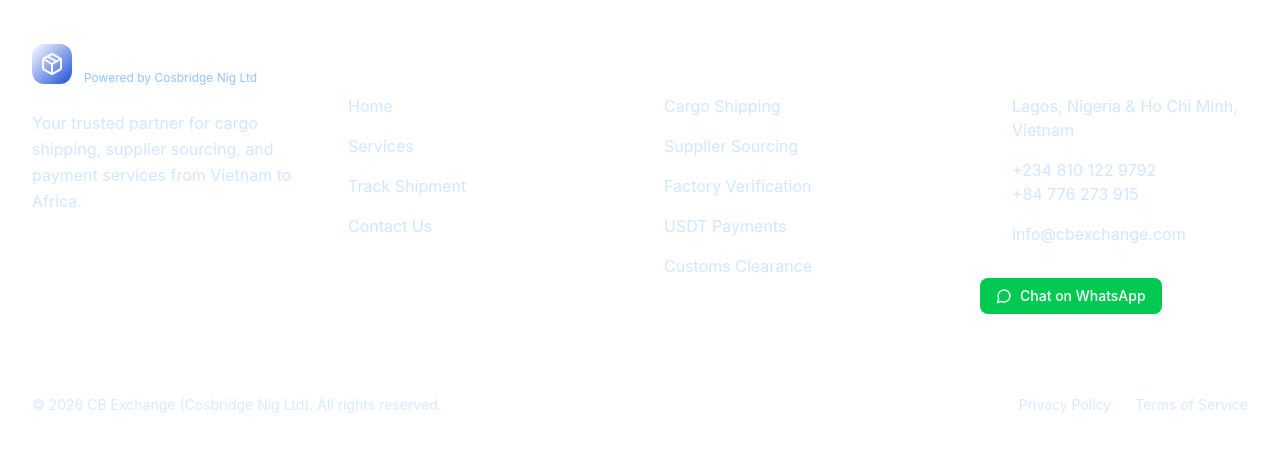
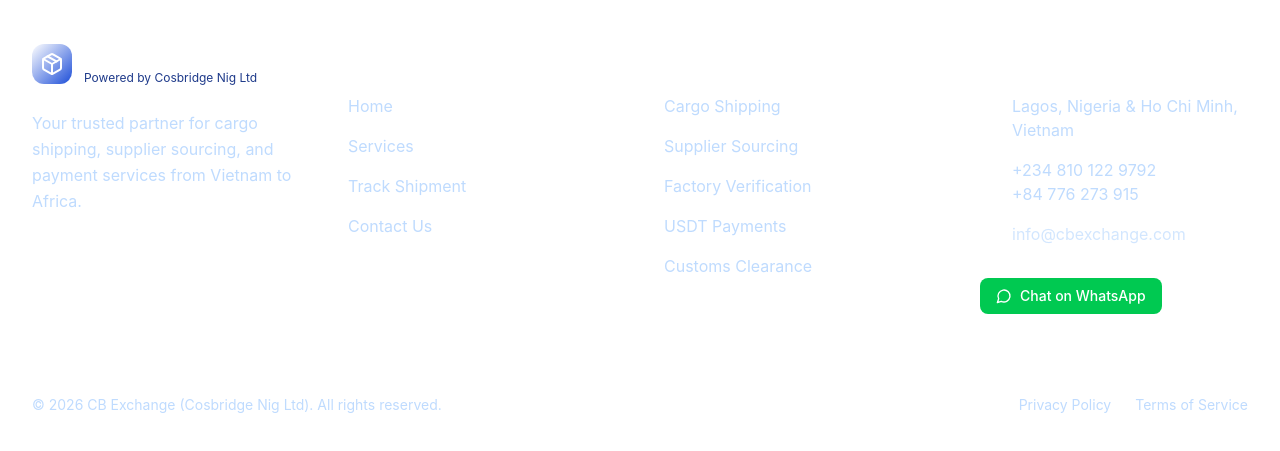
Before and after one commit to Johnspiritual/cb-exchange, a Next.js app: page / in a window 1280 px wide. Shown: the part 5510-5961 px from the top of the page. Built offline with nearby package versions, Linux system fonts and the light colour scheme.

Commit message:
Update Footer.tsx
edited the footer for better visibility

```diff
--- a/components/Footer.tsx
+++ b/components/Footer.tsx
@@ -18,10 +18,10 @@ const Footer = () => {
               </div>
               <div>
                 <span className="text-xl font-bold">CB Exchange</span>
-                <span className="block text-xs text-primary-300">Powered by Cosbridge Nig Ltd</span>
+                <span className="block text-xs text-primary-900">Powered by Cosbridge Nig Ltd</span>
               </div>
             </div>
-            <p className="text-primary-200/70 leading-relaxed">
+            <p className="text-primary-200 leading-relaxed">
               Your trusted partner for cargo shipping, supplier sourcing, and payment services from Vietnam to Africa.
             </p>
             <div className="flex gap-4">
@@ -48,7 +48,7 @@ const Footer = () => {
                 { label: 'Contact Us', href: '/contact' },
               ].map((link, index) => (
                 <li key={index}>
-                  <Link href={link.href} className="text-primary-200/70 hover:text-white transition-colors">
+                  <Link href={link.href} className="text-primary-200 hover:text-white transition-colors">
                     {link.label}
                   </Link>
                 </li>
@@ -68,7 +68,7 @@ const Footer = () => {
                 'Customs Clearance',
               ].map((service, index) => (
                 <li key={index}>
-                  <span className="text-primary-200/70">{service}</span>
+                  <span className="text-primary-200">{service}</span>
                 </li>
               ))}
             </ul>
@@ -80,11 +80,11 @@ const Footer = () => {
             <ul className="space-y-4">
               <li className="flex items-start gap-3">
                 <MapPin className="w-5 h-5 text-accent-400 flex-shrink-0 mt-0.5" />
-                <span className="text-primary-200/70">Lagos, Nigeria & Ho Chi Minh, Vietnam</span>
+                <span className="text-primary-200">Lagos, Nigeria & Ho Chi Minh, Vietnam</span>
               </li>
               <li className="flex items-center gap-3">
                 <Phone className="w-5 h-5 text-accent-400 flex-shrink-0" />
-                <div className="text-primary-200/70">
+                <div className="text-primary-200">
                   <a href="tel:+2348101229792" className="hover:text-white transition-colors block">+234 810 122 9792</a>
                   <a href="tel:+84776273915" className="hover:text-white transition-colors block">+84 776 273 915</a>
                 </div>
@@ -113,12 +113,12 @@ const Footer = () => {
         {/* Bottom Bar */}
         <div className="mt-12 pt-8 border-t border-white/10">
           <div className="flex flex-col md:flex-row justify-between items-center gap-4">
-            <p className="text-primary-200/60 text-sm">
+            <p className="text-primary-200 text-sm">
               © {currentYear} CB Exchange (Cosbridge Nig Ltd). All rights reserved.
             </p>
             <div className="flex gap-6 text-sm">
-              <a href="#" className="text-primary-200/60 hover:text-white transition-colors">Privacy Policy</a>
-              <a href="#" className="text-primary-200/60 hover:text-white transition-colors">Terms of Service</a>
+              <a href="#" className="text-primary-200 hover:text-white transition-colors">Privacy Policy</a>
+              <a href="#" className="text-primary-200 hover:text-white transition-colors">Terms of Service</a>
             </div>
           </div>
         </div>
```
